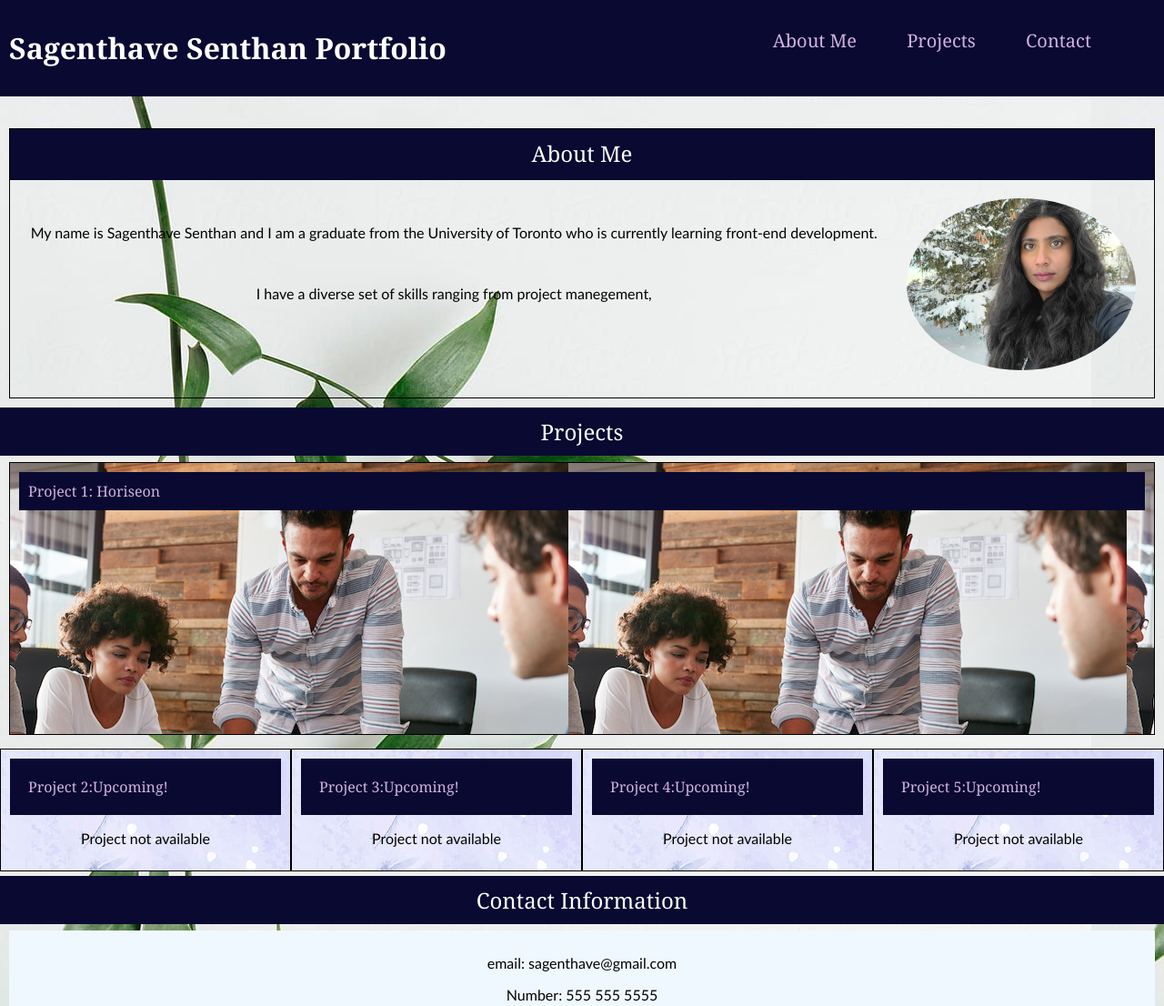
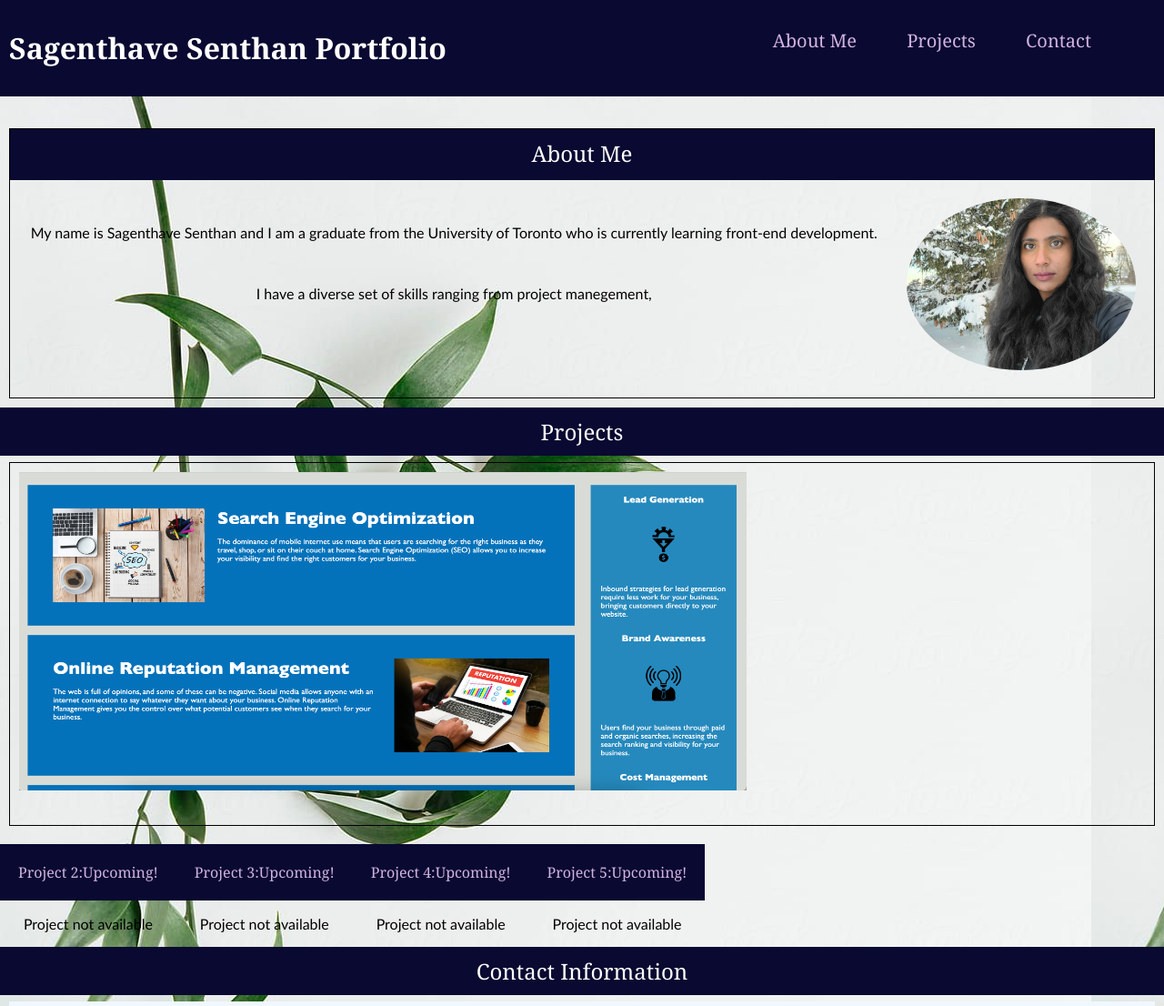
Before and after one commit to Sagenthave/Sagenthave-Senthan-Portfolio, a plain HTML site: page index.html in a window 1280 px wide. Shown: the top 1106 px of the page at 91% size. Drawn offline with Linux system fonts and the light colour scheme.

Commit message:
added comments to the Readme file, and created a link to the horiseon page through an image in the main-card section in html. Also resized the main-card image in css

```diff
--- a/assets/style.css
+++ b/assets/style.css
@@ -8,6 +8,7 @@ body {
     background-image: url(./Images/background.jpg);
 }
 
+/*All Header Elements will following this formatting*/
 header {
     padding: 10px;
     text-align: left;
@@ -15,12 +16,16 @@ header {
     color: white;
     font-family: Georgia, 'Times New Roman', Times, serif;
 }
+
+/*For the main header at the top of the page fomatting*/
 .main-header{
     display: flex;
+    justify-content: center;
     flex-wrap: wrap;
     justify-content: space-between;
 }
 
+/*For the navigation bar located at the top of the page */
 .main-header nav {
     padding-top: 1px;
     margin-right: 20px;
@@ -42,11 +47,13 @@ a {
     text-decoration: none;
 }
 
+/* Main section starting from the about me section down to the contact info  */
 main {
     display: flex;
     flex-wrap: wrap;
     margin-top: 2%;
 }
+/* .me section refers to the about me section in the main */
 .me {
     border-style: solid;
     border-width: 1px;
@@ -62,7 +69,6 @@ main {
 
 .me img {
     border-radius: 50%;
-    margin-left: -25%;
     width: 20%;
     margin: 20px;
 }
@@ -73,6 +79,7 @@ main {
     padding-top: 3%;
 }
 
+/* sub-sections in diving the groups */
 .sub-sections {
     width: 100%;
     height: 20px;
@@ -84,40 +91,31 @@ main {
     text-align: center;
 }
 
+/* main-card is for the horiseon project. This format is seperate from the other cards
+because it is the only one with a project attached */
 .main-card {
-    background-image: url(./Images/Horiseon.png);
     border-style: solid;
     border-width: 1px;
     padding: 10px;
     float: left;
     width: 100%;
-    height: 300px;
+    height: 400px;
     margin: 10px;
-}
-.main-card p {
-    text-align: center;
+    margin-bottom: 20px;
 }
 
+.main-card img {
+    display: block;
+    width: 800px;
+    height: 350px;
+}
+
+/* Allows image in the horiseon project to enlarge when cruser is hovering over it */
 .main-card :hover {
     transform: scale(1.1);
-    transition: scale(.5s)
+    transition: scale(.5s);
 }
 
-.card {
-    margin-top: 5px;
-    margin-bottom: 5px;
-    border-style: solid;
-    border-width: 1px;
-    padding: 10px;
-    float: left;
-    width: 25%;
-    background-image: url(./Images/About-Me-Picture.jpg);
-}
-
-.card :hover {
-    transform: scale(1.1);
-    transition: scale(.5s)
-}
 
 /*Size for medium size screens such as laptops*/
 @media screen and (max-width: 992px) {
@@ -141,6 +139,7 @@ main {
     text-align: center;
 }
 
+/* contact card layout */
 .contact-card {
     border-width: 1px;
     padding: 10px;
--- a/index.html
+++ b/index.html
@@ -37,7 +37,8 @@
             <header>Projects</header>
         </section>
         <section class="main-card">
-            <header><a href="https://sagenthave.github.io/horiseon" target="_blank">Project 1: Horiseon</a> </header>
+            <a target="_blank" href="https://sagenthave.github.io/horiseon/"><img src="./assets/Images/Screenshot 2023-03-08 at 2.43.11 PM.png"></a>
+
         </section>
         <section class="card">
             <header><a href="https://github.com/Sagenthave" target="_blank">Project 2:Upcoming!</a> </header>
```
Also changed, not shown: assets/Images/Screenshot 2023-03-08 at 2.43.11 PM.png (added).
